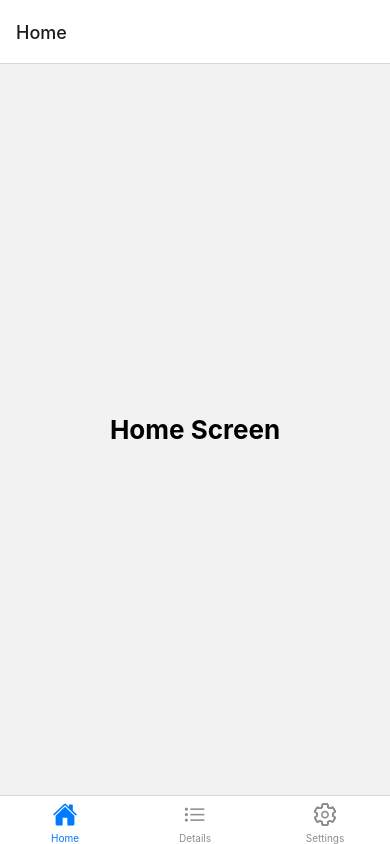
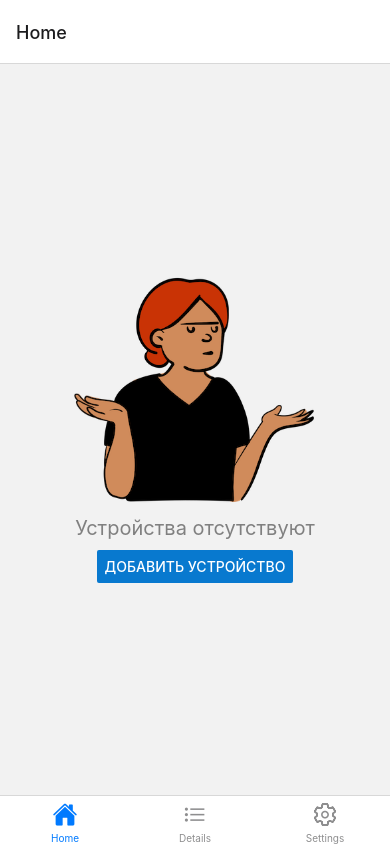
Before and after one commit to bntp-hackathon/thermostat-control, a React Native app: screen / in a window 390 px wide. Built offline with nearby package versions, Linux system fonts and the light colour scheme.

Commit message:
Implement home page

```diff
--- a/app/components/pages/home.page.js
+++ b/app/components/pages/home.page.js
@@ -1,17 +1,33 @@
 import * as React from "react";
-import { View, Text } from "react-native";
+import { View, Text, Image, Button, StyleSheet, Alert } from "react-native";
 
 function HomePage({ navigation }) {
   return (
     <View style={{ flex: 1, alignItems: "center", justifyContent: "center" }}>
-      <Text
-        onPress={() => alert('This is the "Home" screen.')}
-        style={{ fontSize: 26, fontWeight: "bold" }}
-      >
-        Home Screen
+      <Image
+        style={{ width: 250, height: 250 }}
+        source={require("../../../assets/empty.png")}
+      />
+
+      <Text style={{ fontSize: 20, color: "gray" }}>
+        Устройства отсутствуют
       </Text>
+
+      <View style={{ margin: 10 }}>
+        <Button
+          title="Добавить устройство"
+          color="#0879cf"
+          onPress={() => Alert.alert("Button with adjusted color pressed")}
+        />
+      </View>
     </View>
   );
 }
 
+const styles = StyleSheet.create({
+  button: {
+    marginVertical: 20,
+  },
+});
+
 export default HomePage;
```
Also changed, not shown: assets/empty.png (added).
